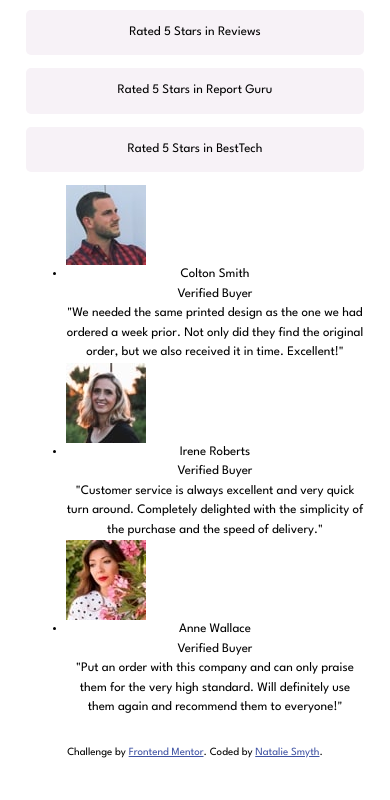
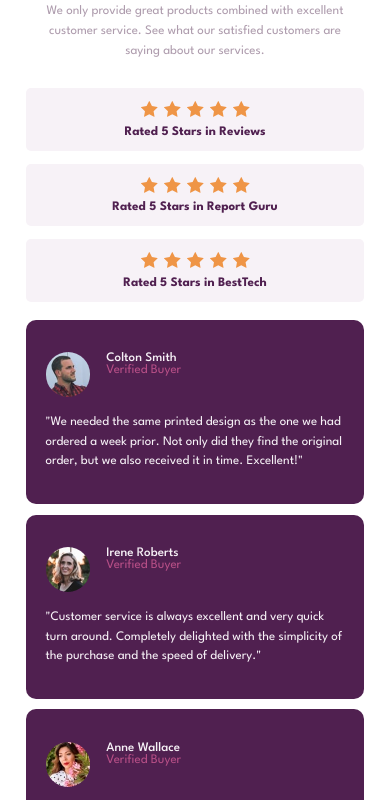
Before and after one commit to nataliesmyth/social-proof-section--front-end-mentor, a plain HTML site: page index.html in a window 390 px wide. Shown: the part 168-968 px from the top of the page. Before the commit the page ends 928 px from the top, so only its background shows below. Drawn offline with Linux system fonts and the light colour scheme.

Commit message:
MVP mobile layout complete

```diff
--- a/index.html
+++ b/index.html
@@ -31,78 +31,121 @@
   </head>
   <body>
     <main>
-      <div class="product-content">
-          <h1 class="product__title">
+      <div class="container">
+          <h1 class="title">
             10,000+ of our users love our products.
           </h1>
 
-          <p class="lead">We only provide great products combined with excellent customer service.
+          <p class="lead-text">We only provide great products combined with excellent customer service.
             See what our satisfied customers are saying about our services.</p>
 
-        <div class="product__ratings">
-          <div class="product__rating">
+          <div class="rating">
+            <div class="ratings__stars">
+              <img class="ratings__img" src="./images/icon-star.svg" alt="">
+              <img class="ratings__img" src="./images/icon-star.svg" alt="">
+              <img class="ratings__img" src="./images/icon-star.svg" alt="">
+              <img class="ratings__img" src="./images/icon-star.svg" alt="">
+              <img class="ratings__img" src="./images/icon-star.svg" alt="">
+            </div>
+            <div class="rating__text">
               Rated 5 Stars in Reviews
             </div>
-          <div class="product__rating">
+          </div>
+          <div class="rating">
+
+            <div class="ratings__stars">
+              <img class="ratings__img" src="./images/icon-star.svg" alt="">
+            <img class="ratings__img" src="./images/icon-star.svg" alt="">
+            <img class="ratings__img" src="./images/icon-star.svg" alt="">
+            <img class="ratings__img" src="./images/icon-star.svg" alt="">
+            <img class="ratings__img" src="./images/icon-star.svg" alt="">
+          </div>
+          <div class="rating__text">
             Rated 5 Stars in Report Guru
           </div>
-          <div class="product__rating">
+        </div>
+        <div class="rating">
+
+          <div class="ratings__stars">
+            <img class="ratings__img" src="./images/icon-star.svg" alt="">
+            <img class="ratings__img" src="./images/icon-star.svg" alt="">
+            <img class="ratings__img" src="./images/icon-star.svg" alt="">
+            <img class="ratings__img" src="./images/icon-star.svg" alt="">
+            <img class="ratings__img" src="./images/icon-star.svg" alt="">
+          </div>
+          <div class="rating__text">
             Rated 5 Stars in BestTech
           </div>
         </div>
 
 
-        <ul class="reviews">
-          <blockquote>
+        <div class="reviews">
 
-            <li>
-              <img src="./images/image-colton.jpg" alt="">
-              <p class="name">
+            <div class="review__card">
+              <div class="review__header">
+
+                <img class="review__img" src="./images/image-colton.jpg" alt="small headshot of the verified buyer, Colton Smith">
+                <div class="review__title">
+
+                  <p class="review__name">
                     Colton Smith
                   </p>
-              <p class="status">
+                  <p class="review__status">
                     Verified Buyer
                   </p>
-              <p class="quote">
+                </div>
+              </div>
+                <p class="review__quote">
                   "We needed the same printed design as the one we had ordered a week prior.
                   Not only did they find the original order, but we also received it in time.
                   Excellent!"
               </p>
-          </li>
-          </blockquote>
-          <blockquote>
-            <li>
-              <img src="./images/image-irene.jpg" alt="">
-              <p class="name">
+            </div>
+
+
+            <div class="review__card">
+              <div class="review__header">
+
+                <img class="review__img" src="./images/image-irene.jpg" alt="small headshot of the verified buyer, Irene Roberts">
+                <div class="review__title">
+
+                  <p class="review__name">
                   Irene Roberts
                 </p>
-              <p class="status">
+                <p class="review__status">
                   Verified Buyer
                 </p>
-              <p class="quote">
+              </div>
+            </div>
+              <p class="review__quote">
                 "Customer service is always excellent and very quick turn around. Completely
                 delighted with the simplicity of the purchase and the speed of delivery."
               </p>
-            </li>
-          </blockquote>
-          <blockquote>
-            <li>
-              <img src="./images/image-anne.jpg" alt="">
-              <p class="name">
+            </div>
+
+
+            <div class="review__card">
+              <div class="review__header">
+
+                <img class="review__img" src="./images/image-anne.jpg" alt="small headshot of the verified buyer, Anne Wallace">
+                <div class="review__title">
+
+                  <p class="review__name">
                     Anne Wallace
                   </p>
-              <p class="status">
+                  <p class="review__status">
                     Verified Buyer
                   </p>
-              <p class="quote">
+                </div>
+              </div>
+                <p class="review__quote">
                   "Put an order with this company and can only praise them for the very high
                   standard. Will definitely use them again and recommend them to everyone!"
                 </p>
-            </li>
-          </blockquote>
-        </ul>
+            </div>
 
-
+        </div>
+      </div>
     </div>
     </main>
 
--- a/styles.css
+++ b/styles.css
@@ -35,7 +35,7 @@
     4. Improve text rendering
   */
   body {
-    line-height: 1.5;
+    /* line-height: 1.5; */
     -webkit-font-smoothing: antialiased;
   }
   /*
@@ -57,43 +57,108 @@
   p, h1, h2, h3, h4, h5, h6 {
     overflow-wrap: break-word;
   }
-  /*
-    8. Create a root stacking context
-  */
-  #root, #__next {
-    isolation: isolate;
-  }
+
 
 body {
     font-family: var(--ff-primary);
     font-size: var(--fs-400);
+    padding-top: 2.5rem;
 }
 
-.product-content {
-    margin: 2em;
+.title {
+    font-size: var(--fs-900);
+    color: var(--clr-primary);
+    line-height: .85em;
+    padding: .5em;
+    max-width: 15ch;
+    margin-left: auto;
+    margin-right: auto;
+}
+
+img {
+    max-width: 100%;
+}
+
+.container {
+    max-width: 70rem;
+    padding: 0 2em;
+    /* margin: 2em auto; */
     text-align: center;
 }
 
-.product__title {
-    font-size: var(--fs-900);
-    color: var(--clr-primary);
-    line-height: .75em;
-    padding: .5em;
+.lead-text {
+    color: var(--clr-neutral-300);
+    opacity: 0.75;
+    padding: 1.15em;
+    line-height: 1.25rem;
 }
 
-.lead {
-    color: var(--clr-neutral-300);
-    opacity: 0.75
-}
-
-.product__rating {
+.rating {
     background-color: var(--clr-neutral-200);
+    color: var(--clr-primary);
+    font-weight: 700;
     margin: 1em auto;
     padding: 1em;
     border-radius: 5px;
 }
 
+.ratings__stars {
+    display: flex;
+    justify-content: center;
+    align-items: center;
+    padding-bottom: .15em
+}
 
+.ratings__img {
+    margin-inline: 3px;
+}
+
+.rating__text {
+    padding-top: .5em;
+}
+
+.reviews {
+    /* margin-inline: 2em; */
+    display: flex;
+    /* justify-content: center; */
+    /* align-items: center; */
+    flex-direction: column;
+}
+
+.review__header {
+    display: flex;
+}
+
+.review__card {
+    margin: .4em auto;
+    /* width: 100%; */
+    background-color: var(--clr-primary);
+    list-style: none;
+    color: var(--clr-neutral-200);
+    padding: 2.5em 1.5em;
+    border-radius: 10px;
+    text-align: left;
+}
+
+.review__img {
+    border-radius: 50%;
+    width: 15%;
+    margin-right: 1rem;
+}
+
+.review__name {
+    font-weight: 500;
+}
+
+.review__status {
+    color: var(--clr-secondary);
+    opacity: 0.65;
+}
+
+.review__quote {
+    margin-top: 1rem;
+    line-height: 1.5em;
+}
 
   @media (min-width: 50em) {
     /* --fs-900: 3rem; */
```
Lines whose indentation alone changed are shown as unchanged.
